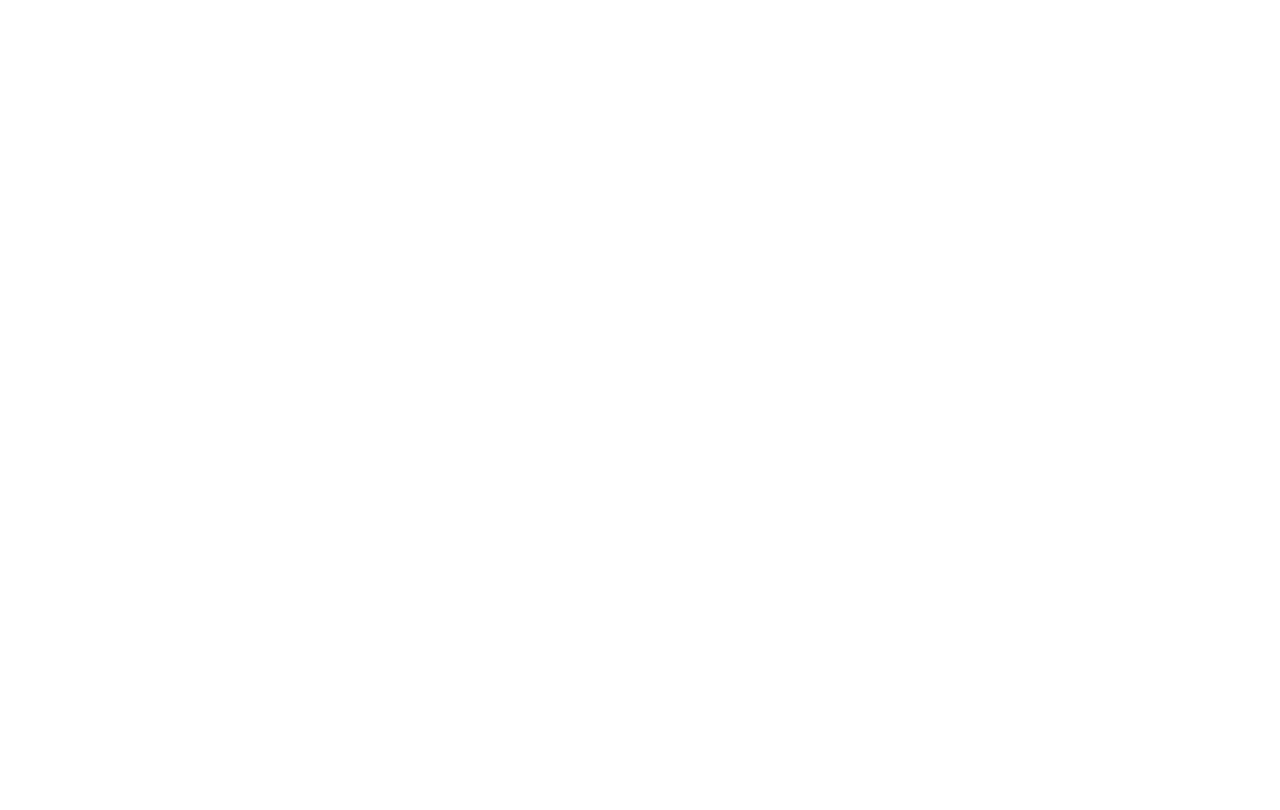
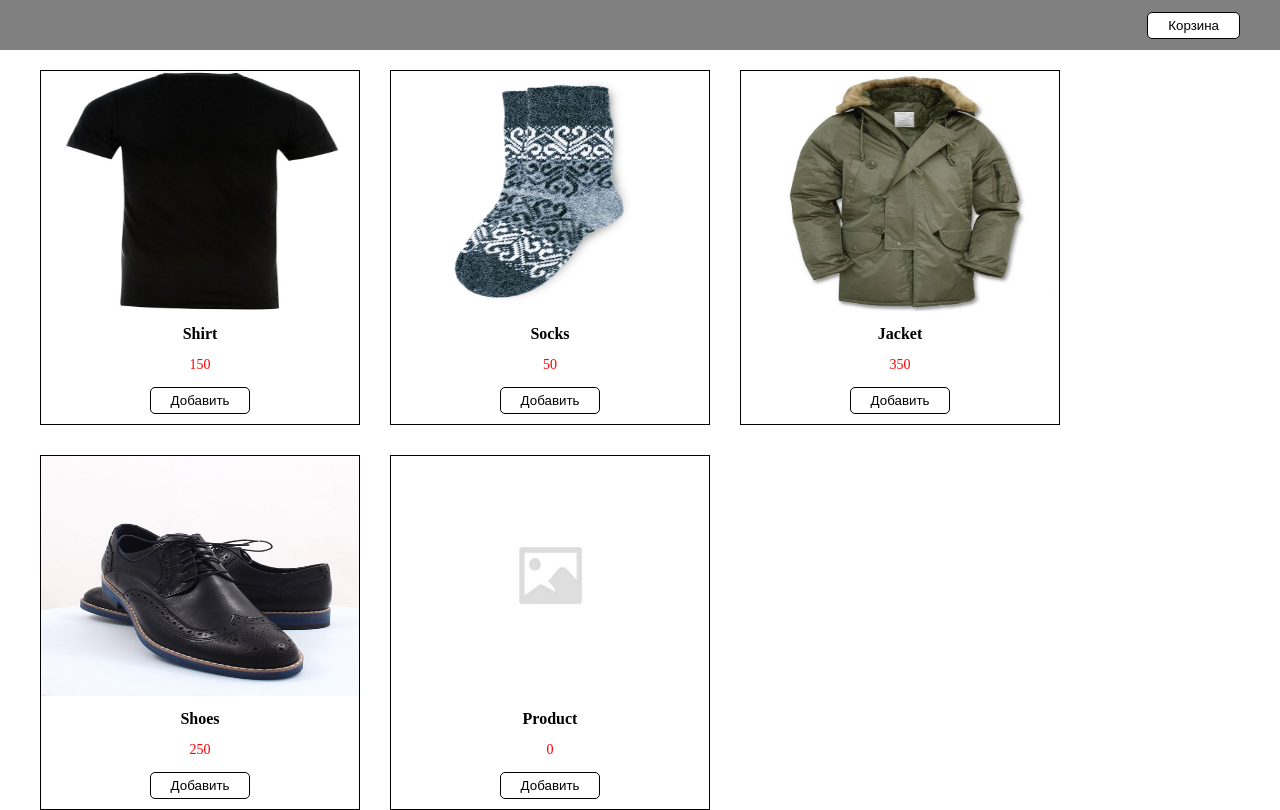
Before and after one commit to MisterDenisZubrin/JS-2, a plain HTML site: page index.html in a window 1280 px wide. Drawn offline with Linux system fonts and the light colour scheme.

Commit message:
Задание 1

```diff
--- a/index.html
+++ b/index.html
@@ -1,5 +1,6 @@
 <!DOCTYPE html>
 <html lang="en">
+
 <head>
   <meta charset="UTF-8">
   <meta http-equiv="X-UA-Compatible" content="IE=edge">
@@ -7,11 +8,18 @@
   <link rel="stylesheet" href="./css/style.css">
   <title>Корзина</title>
 </head>
+
 <body>
-
-
-
+  <header class="header">
+    <div class="header-wrapper container">
+      <button class="header-cart-button button">Корзина</button>
+    </div>
+  </header>
+  <main class="main">
+    <section class="goods-list container"></section>
+  </main>
 
   <script src="./js/main.js"></script>
 </body>
+
 </html>
--- a/js/main.js
+++ b/js/main.js
@@ -0,0 +1,40 @@
+const goods = [
+  {
+    title: 'Shirt',
+    price: 150,
+    img: '../img/shirt.jpg'
+  },
+  {
+    title: 'Socks',
+    price: 50,
+    img: '../img/socks.jpg'
+  },
+  {
+    title: 'Jacket',
+    price: 350,
+    img: '../img/jacket.jpg'
+  },
+  {
+    title: 'Shoes',
+    price: 250,
+    img: '../img/shoes.jpg'
+  },
+  {
+
+  },
+];
+const renderGoodsItem = (img = '../img/placeholder.jpg',title = 'Product', price = 0) => {
+  return `
+    <div class="goods-item">
+      <img class="goods-item-img" src="${img}" alt="product picture">
+      <h3 class="goods-item-title">${title}</h3>
+      <p class="goods-item-price">${price}</p>
+      <button class="goods-item-button button">Добавить</button>
+    </div>
+  `;
+};
+const renderGoodsList = (list) => {
+  const goodsList = list.map(item => renderGoodsItem(item.img, item.title, item.price));
+  document.querySelector('.goods-list').innerHTML = goodsList.join(' ');
+}
+renderGoodsList(goods);
--- a/scss/style.scss
+++ b/scss/style.scss
@@ -0,0 +1,76 @@
+body {
+  margin: 0;
+}
+
+.container {
+  max-width: 1200px;
+  width: 100%;
+  margin: 0 auto;
+}
+
+.button {
+  display: block;
+  background-color: white;
+  border: 1px solid black;
+  border-radius: 5px;
+  box-sizing: border-box;
+  padding: 5px 20px;
+  text-align: center;
+  cursor: pointer;
+
+  &:hover,
+  &:active {
+    transform: scale(1.1);
+  }
+}
+
+.header {
+  background-color: gray;
+  margin: 0 0 20px 0;
+
+  &-wrapper {
+    height: 50px;
+    display: flex;
+    align-items: center;
+    flex-direction: row-reverse;
+  }
+
+}
+
+.goods-list {
+  display: flex;
+  flex-wrap: wrap;
+  gap: 30px;
+}
+
+.goods-item {
+  max-width: 320px;
+  width: 100%;
+  border: 1px solid black;
+  box-sizing: border-box;
+}
+
+.goods-item-img {
+  width: 100%;
+  height: 240px;
+}
+
+.goods-item-title {
+  font-size: 16px;
+  font-weight: 700;
+  text-align: center;
+  margin: 10px 0 0 0;
+  padding: 0;
+  box-sizing: border-box;
+}
+
+.goods-item-price {
+  font-size: 14px;
+  color: red;
+  font-weight: 300;
+  text-align: center;
+}
+
+.goods-item-button {
+  margin: 0 auto 10px;
+}
```
Also changed, not shown: css/style.css, img/jacket.jpg (added), img/placeholder.jpg (added), img/shirt.jpg (added), img/shoes.jpg (added), img/socks.jpg (added).
